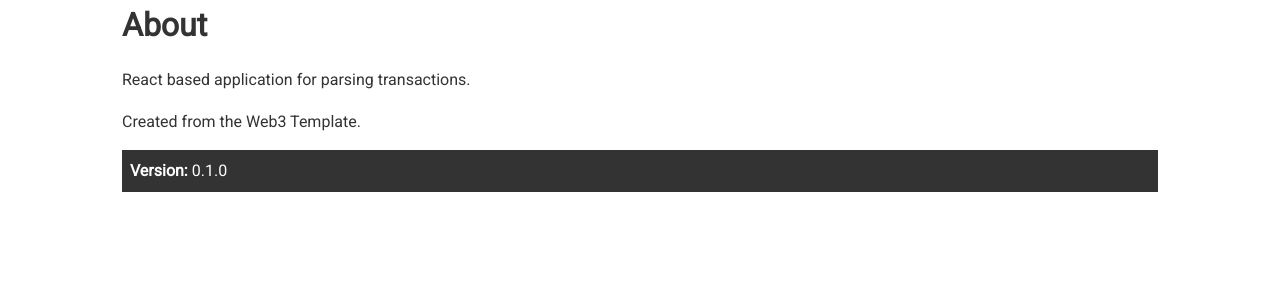
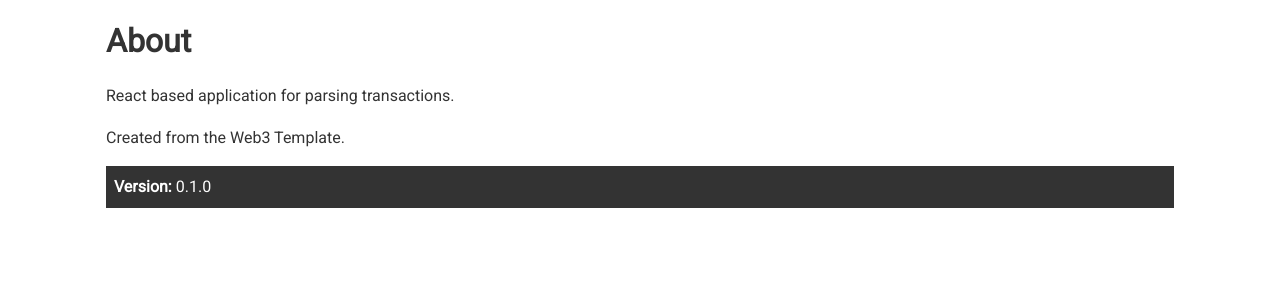
Before and after one commit to Flash-Git/Parser, a React app: page /about in a window 1280 px wide. Shown: the top 300 px of the page. Built offline with nearby package versions, Linux system fonts and the light colour scheme.

Commit message:
Updated page styles

```diff
--- a/src/App.css
+++ b/src/App.css
@@ -69,7 +69,6 @@ img {
   max-width: 1100px;
   margin: auto;
   overflow: hidden;
-  padding: 0 2rem;
 }
 
 /* Text Styles*/
--- a/src/pages/About.tsx
+++ b/src/pages/About.tsx
@@ -5,7 +5,7 @@ interface Props {
 }
 
 const About: FC<Props> = ({ version }) => (
-  <div className="container">
+  <div className="container flex col p-1">
     <h1>About</h1>
     <p className="my-1">React based application for parsing transactions.</p>
     <p>Created from the Web3 Template.</p>
--- a/src/pages/NotFound.tsx
+++ b/src/pages/NotFound.tsx
@@ -1,9 +1,9 @@
 import React, { FC } from "react";
 
 const NotFound: FC = () => (
-  <div className="container">
+  <div className="container flex col p-1">
     <h1>Not Found</h1>
-    <p className="lead">The page you are looking for does not exist.</p>
+    <p className="my-1 lead">The page you are looking for does not exist.</p>
   </div>
 );
 
```
